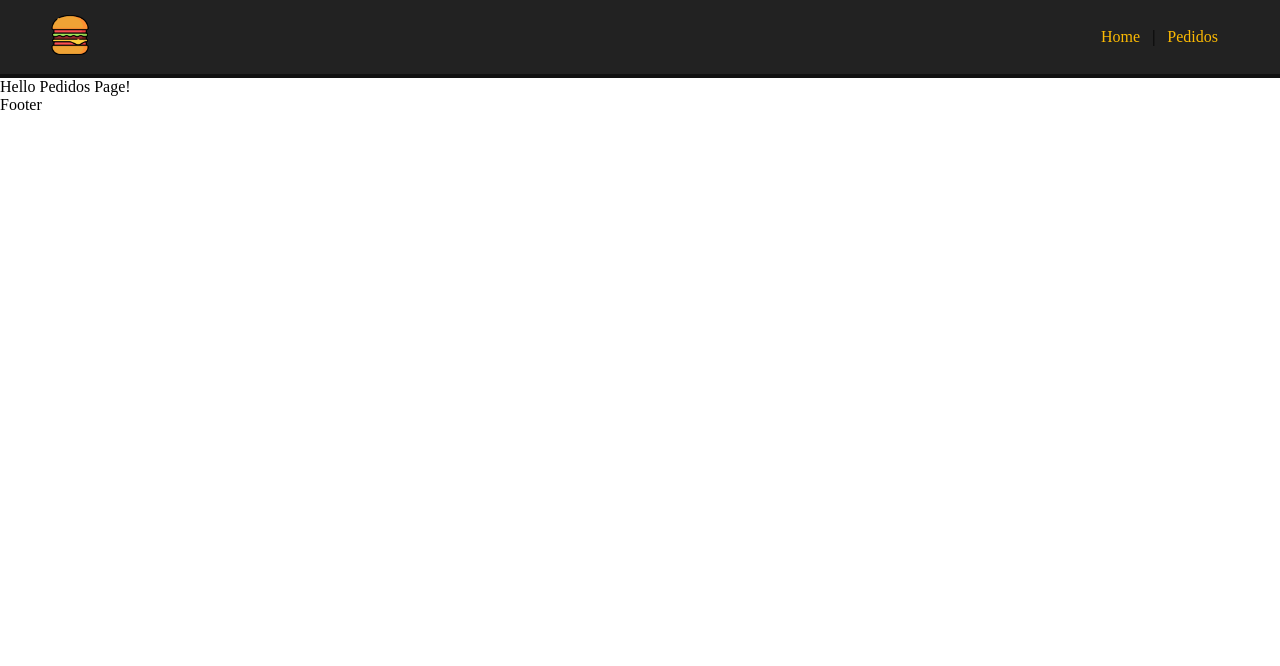
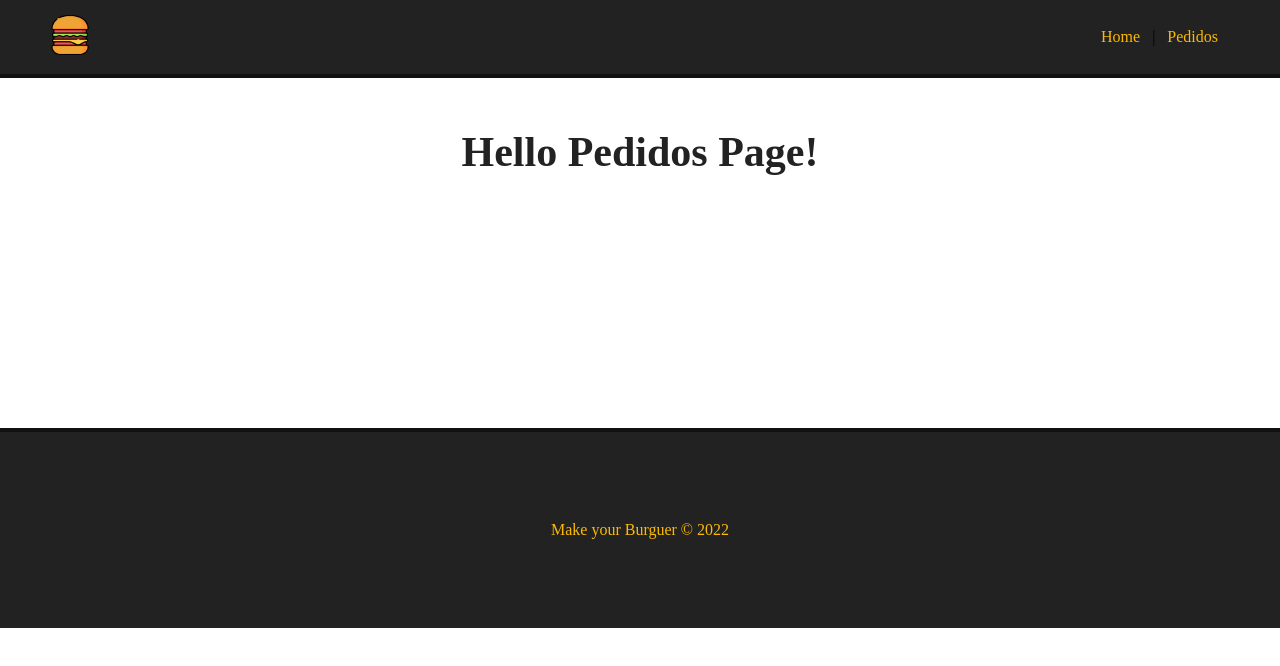
Before and after one commit to Naneshoru/Vue-monte-seu-burger, a Vue app: page /pedidos in a window 1280 px wide. Shown: the top 666 px of the page. Built offline with nearby package versions, Linux system fonts and the light colour scheme.

Commit message:
Estilo da navbar e do footer

```diff
--- a/src/App.vue
+++ b/src/App.vue
@@ -1,7 +1,9 @@
 <template>
- <CustomNavbar :logo="logoSrc" :alt="appName" />
- <router-view />
- <CustomFooter />
+  <div id="ap">
+    <CustomNavbar :logo="logoSrc" :alt="appName" />
+    <router-view />
+    <CustomFooter :appName="appName"/>
+  </div>
 </template>
 
 <script>
@@ -24,6 +26,10 @@
 </script>
 
 <style>
+  #ap {
+    height: 100vh
+  }
+
   * {
     font-family: 'Proxima Nova';
     padding: 0;
@@ -31,4 +37,15 @@
     box-sizing: border-box;
   }
 
+  .main-container {
+    margin: 50px;
+    min-height: 250px;
+  }
+
+  h1 {
+    text-align: center;
+    font-size: 42px;
+    margin-bottom: 30px;
+    color: #222
+  }
 </style>
--- a/src/components/CustomFooter.vue
+++ b/src/components/CustomFooter.vue
@@ -1,11 +1,28 @@
 <template>
-  <div>
-    Footer
-  </div>
+  <footer>
+    <p>{{ appName }} &copy; 2022</p>
+  </footer>
 </template>
 
 <script>
 export default {
-  name: 'CustomFooter'
+  name: 'CustomFooter',
+  props: {
+    appName: String
+  }
 }
 </script>
+
+<style scoped>
+  footer {
+    display: flex;
+    justify-content: center;
+    align-items: center;
+    background-color: #222;
+    border-top: 4px solid #111;
+    color: #FCBA03;
+    bottom: 0;
+    width: 100%;
+    height: 200px;
+  }
+</style>
--- a/src/components/CustomNavbar.vue
+++ b/src/components/CustomNavbar.vue
@@ -1,11 +1,11 @@
 <template>
-  <div id="nav">
+  <nav>
     <router-link id="logo-url" to="/">
       <img id="logo" :src="logo" :alt="alt">
     </router-link>
     <router-link to="/">Home</router-link> |
     <router-link to="/pedidos">Pedidos</router-link>
- </div>
+ </nav>
 </template>
 
 <script>
@@ -19,7 +19,7 @@ export default {
 </script>
 
 <style scoped>
- #nav {
+ nav {
     background-color: #222;
     border-bottom: 4px solid #111;
     padding: 15px 50px;
@@ -28,7 +28,7 @@ export default {
     align-items: center;
   }
 
-  #nav #logo-url {
+  nav #logo-url {
     margin: auto;
     margin-left: 0;
   }
@@ -38,14 +38,14 @@ export default {
     height: 40px;
   }
 
-  #nav a {
+  nav a {
     color: #fcba03;
     text-decoration: none;
     margin: 12px;
     transition: .5s;
   }
 
-  #nav a:hover {
+  nav a:hover {
     color: #FFF;
   }
 
--- a/src/views/HomePage.vue
+++ b/src/views/HomePage.vue
@@ -1,5 +1,5 @@
 <template>
-  <div class="home">Hello Home Page!</div>
+  <h1 class="main-container">Hello Home Page!</h1>
 </template>
 
 <script>
--- a/src/views/PedidosPage.vue
+++ b/src/views/PedidosPage.vue
@@ -1,5 +1,5 @@
 <template>
-  <div class="pedidos">Hello Pedidos Page!</div>
+  <h1 class="main-container">Hello Pedidos Page!</h1>
 </template>
 
 <script>
```
